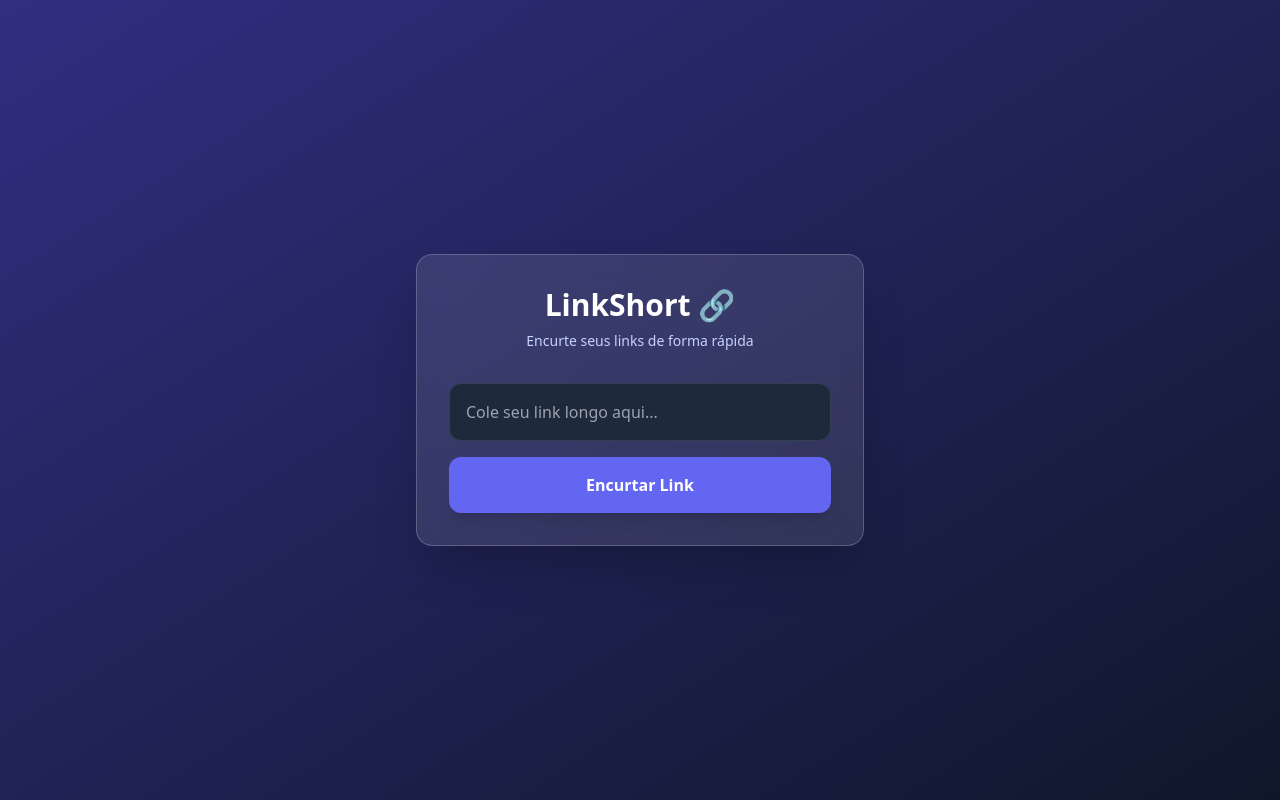
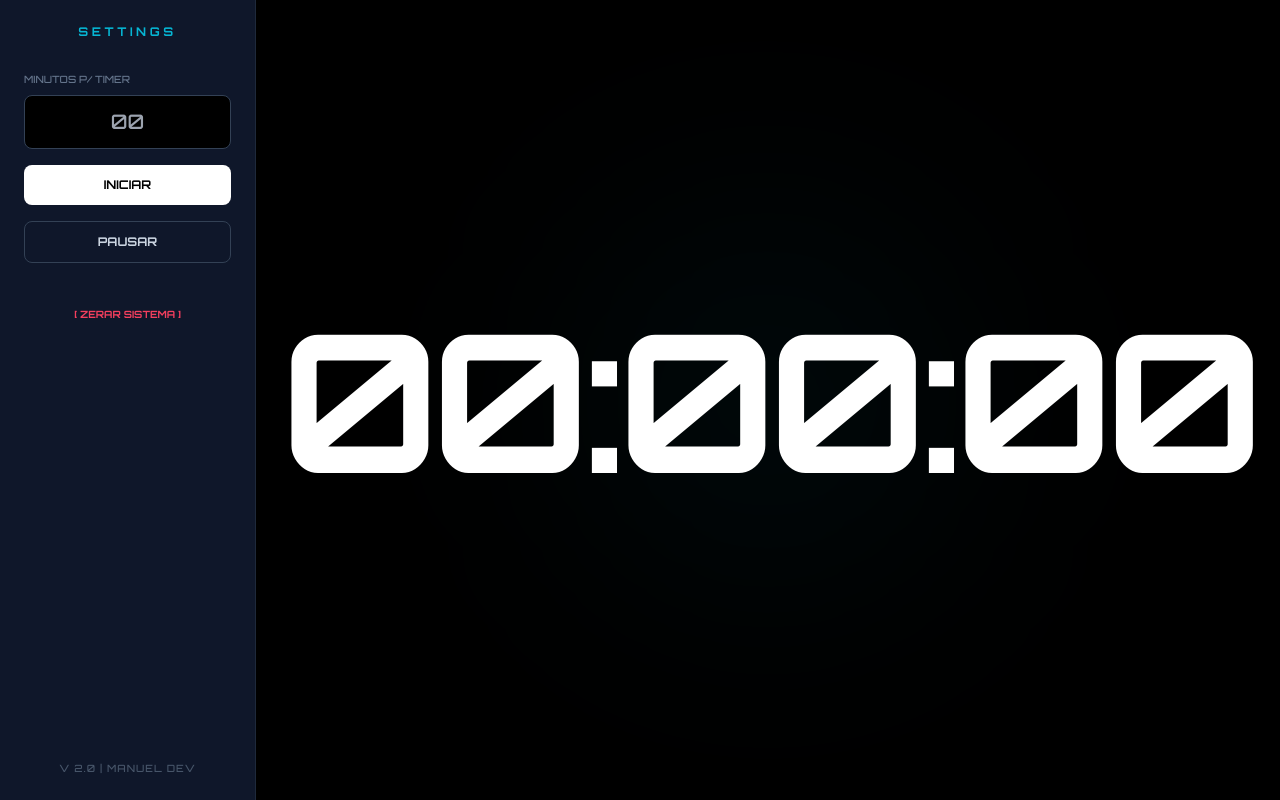
Before and after one commit to msilveiradev/encurtador-de-links, a plain HTML site: page index.html in a window 1280 px wide. Drawn offline with nearby package versions, Linux system fonts and the light colour scheme.

Commit message:
novo layout

```diff
--- a/index.html
+++ b/index.html
@@ -3,33 +3,56 @@
 <head>
     <meta charset="UTF-8">
     <meta name="viewport" content="width=device-width, initial-scale=1.0">
-    <title>LinkShort - Encurtador do Manuel</title>
+    <title>Painel de Foco - Manuel</title>
     <script src="https://cdn.tailwindcss.com"></script>
+    <link href="https://fonts.googleapis.com/css2?family=Orbitron:wght@500;700&display=swap" rel="stylesheet">
+    <style>
+        body { font-family: 'Orbitron', sans-serif; }
+        /* Remove setinhas do input */
+        input::-webkit-outer-spin-button, input::-webkit-inner-spin-button {
+            -webkit-appearance: none; margin: 0;
+        }
+    </style>
 </head>
-<body class="bg-gradient-to-br from-indigo-900 to-slate-900 h-screen flex items-center justify-center p-4">
+<body class="bg-black text-white h-screen flex overflow-hidden">
 
-    <div class="bg-white/10 backdrop-blur-md p-8 rounded-2xl shadow-2xl w-full max-w-md border border-white/20">
-        <h1 class="text-white text-3xl font-bold mb-2 text-center">LinkShort 🔗</h1>
-        <p class="text-indigo-200 text-sm text-center mb-8">Encurte seus links de forma rápida</p>
+    <aside class="w-64 bg-slate-900 border-r border-slate-800 p-6 flex flex-col gap-8">
+        <div class="text-center">
+            <h1 class="text-cyan-500 text-xs tracking-[0.3em] font-bold uppercase">Settings</h1>
+        </div>
 
-        <div class="space-y-4">
-            <input type="url" id="inputUrl" placeholder="Cole seu link longo aqui..."
-                class="w-full p-4 rounded-xl bg-slate-800 border border-slate-700 text-white focus:ring-2 focus:ring-indigo-500 outline-none transition-all">
+        <div class="flex flex-col gap-4">
+            <div>
+                <label class="text-slate-500 text-[10px] uppercase mb-2 block">Minutos p/ Timer</label>
+                <input type="number" id="inputMinutos" placeholder="00"
+                       class="w-full bg-black border border-slate-700 rounded-lg p-3 text-white text-center text-xl focus:border-cyan-500 outline-none transition-all">
+            </div>
 
-            <button onclick="encurtar()" id="btnEncurtar"
-                class="w-full bg-indigo-500 hover:bg-indigo-600 text-white font-bold py-4 rounded-xl transition-all shadow-lg active:scale-95">
-                Encurtar Link
+            <button onclick="startTimer()" class="w-full bg-white text-black hover:bg-cyan-400 font-bold py-3 rounded-lg transition-all uppercase text-xs">
+                Iniciar
+            </button>
+
+            <button onclick="pause()" class="w-full border border-slate-700 hover:bg-slate-800 text-slate-300 font-bold py-3 rounded-lg transition-all uppercase text-xs">
+                Pausar
+            </button>
+
+            <button onclick="reset()" class="w-full text-rose-500 hover:text-rose-400 font-bold py-3 transition-all uppercase text-[10px] mt-4">
+                [ Zerar Sistema ]
             </button>
         </div>
 
-        <div id="resultado" class="hidden mt-8 p-4 bg-white/5 rounded-xl border border-dashed border-white/30 text-center">
-            <p class="text-indigo-300 text-xs uppercase font-bold mb-2">Seu link curto:</p>
-            <a href="#" id="shortUrl" target="_blank" class="text-white font-mono text-lg break-all hover:underline"></a>
-            <button onclick="copiar()" class="block w-full mt-4 text-xs text-indigo-400 hover:text-white transition-colors">
-                [ Clique para copiar ]
-            </button>
+        <div class="mt-auto text-[10px] text-slate-600 text-center uppercase tracking-widest">
+            v 2.0 | Manuel Dev
         </div>
-    </div>
+    </aside>
+
+    <main class="flex-1 flex items-center justify-center relative">
+        <div class="absolute w-96 h-96 bg-cyan-500/5 rounded-full blur-[120px]"></div>
+
+        <div id="display" class="text-[12rem] font-bold tracking-tighter leading-none z-10">
+            00:00:00
+        </div>
+    </main>
 
     <script src="script.js"></script>
 </body>
--- a/script.js
+++ b/script.js
@@ -5,7 +5,7 @@ async function encurtar() {
     const linkCurto = document.getElementById('shortUrl');
 
     if (!urlOriginal) {
-        alert("Manuel, por favor cole uma URL válida!");
+        alert("Cole uma URL válida!");
         return;
     }
 
@@ -14,7 +14,7 @@ async function encurtar() {
     btn.disabled = true;
 
     try {
-        // Chamada para a API do Cleanuri (exemplo de API gratuita)
+        // Chamada para a API do Cleanuri
         const response = await fetch(`https://tinyurl.com/api-create.php?url=${encodeURIComponent(urlOriginal)}`);
 
         if (response.ok) {
@@ -38,5 +38,5 @@ async function encurtar() {
 function copiar() {
     const text = document.getElementById('shortUrl').innerText;
     navigator.clipboard.writeText(text);
-    alert("Link copiado para a área de transferência, Manuel!");
+    alert("Link copiado para a área de transferência!");
 }
```
